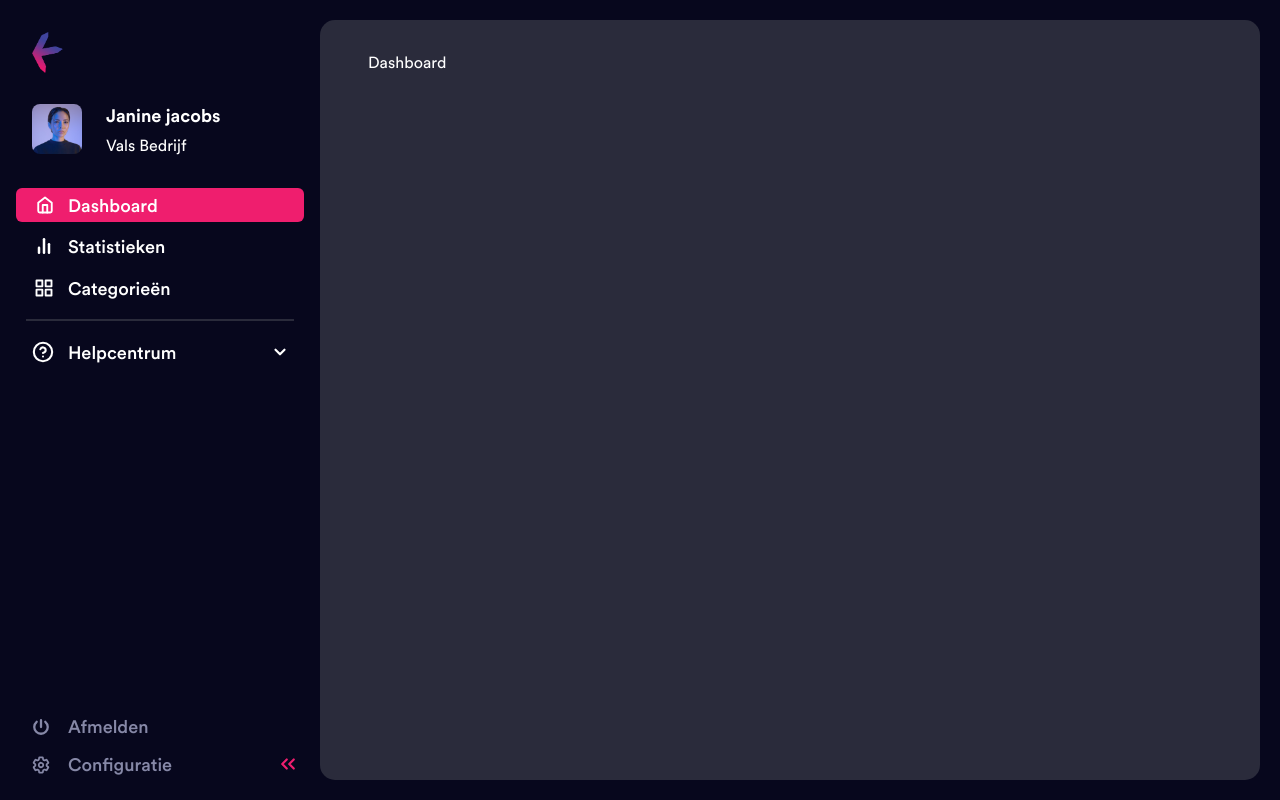
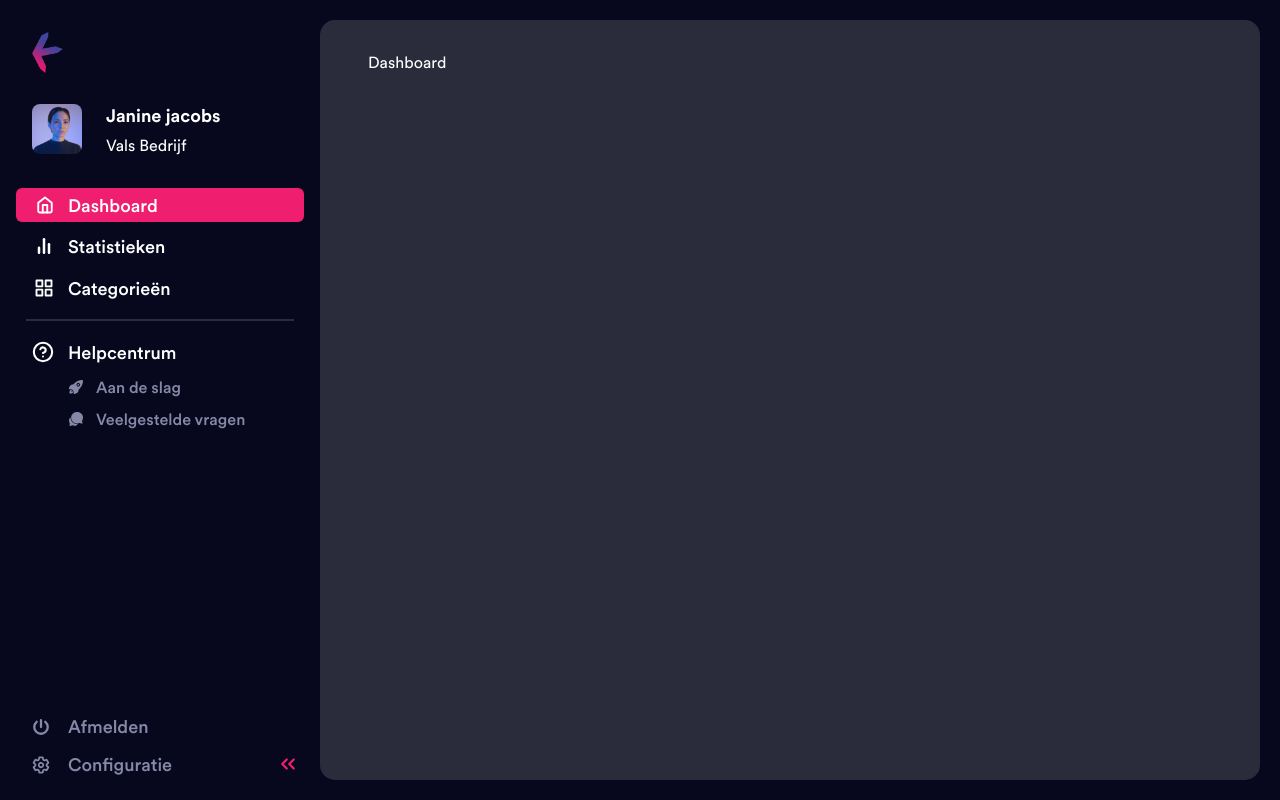
Before and after one commit to Tekst-ai/Frontend, a Next.js app: page / in a window 1280 px wide. Built offline with nearby package versions, Linux system fonts and the light colour scheme.

Commit message:
Subnavigation help

```diff
--- a/components/layout/HelpNavigation.tsx
+++ b/components/layout/HelpNavigation.tsx
@@ -2,7 +2,7 @@ import type { NextPage } from 'next'
 import Link from 'next/link';
 import styled from 'styled-components';
 import { FiHelpCircle } from 'react-icons/fi'
-import { IoChevronDownOutline } from 'react-icons/io5'
+import { IoChevronDownOutline, IoRocket, IoChatbubbles } from 'react-icons/io5'
 
 import { Colors } from '../../variables';
 import { useRouter } from 'next/router';
@@ -38,7 +38,7 @@ const Container = styled.div<HelpNavigationListProps>`
             opacity: ${(HelpNavigationListProps) => HelpNavigationListProps.isOpen ? "1" : "0"};
         }
 
-        svg:last-of-type {
+        /* svg:last-of-type {
             position: absolute;
             transition: all 0.3s ease-in-out;
             right: 0;
@@ -47,7 +47,7 @@ const Container = styled.div<HelpNavigationListProps>`
             path {
                 stroke-width: 70px;
             }
-        }
+        } */
     }
 `
 
@@ -65,6 +65,42 @@ const LinkText = styled.a<LinkTextProps>`
     }
 `
 
+interface SubNavigationProps {
+    isOpen: boolean,
+    accent: any,
+    theme: any
+}
+
+const SubNavigation = styled.ul<SubNavigationProps>`
+    margin-top: 1rem;
+    margin-left: ${({ isOpen }) => isOpen ? "2.25rem" : "0"};
+    opacity: ${({ isOpen }) => isOpen ? "1" : "0"};
+    transition: all 0.2s ease-in-out;
+    position: absolute;
+    width: 100%;
+
+    li {
+        a {
+            span {
+                font-size: 1rem;
+                left: 1.75rem;
+            }
+        }
+
+        &:first-of-type {
+            margin-bottom: 1rem;
+        }
+    }
+`
+
+const LinkTextAlt = styled(LinkText)`
+    color: ${({ pathName, href }) => pathName === href ? ({ accent }) => accent.color : pathName.includes("/help-center") ? ({ theme }) => theme.text : ({ theme }) => theme.textSec};
+
+    &:hover {
+        color: ${({ pathName, href }) => pathName === href ? ({ accent }) => accent.color : pathName.includes("/help-center") ? ({ accent }) => accent.color : ({ theme }) => theme.text};
+    }
+`
+
 const HelpNavigation: NextPage<HelpNavigationProps> = ({ isOpen }) => {
     const router = useRouter();
     const accent = useAccent((s: any) => s.accent);
@@ -78,9 +114,32 @@ const HelpNavigation: NextPage<HelpNavigationProps> = ({ isOpen }) => {
 
                     <span>Helpcentrum</span>
 
-                    <IoChevronDownOutline fontSize={16}/>
+                    {/* <IoChevronDownOutline fontSize={16}/> */}
                 </LinkText>
+
             </Link>
+
+            <SubNavigation isOpen={isOpen} theme={themes[theme]} accent={accentColors[accent as keyof typeof accentColors]}>
+                <li>
+                    <Link href={"/help-center/getting-started"} passHref>
+                        <LinkTextAlt pathName={router.pathname} theme={themes[theme]} accent={accentColors[accent as keyof typeof accentColors]}>
+                            <IoRocket fontSize={16} strokeWidth={2.25}/>
+
+                            <span>Aan de slag</span>
+                        </LinkTextAlt>
+                    </Link>
+                </li>
+
+                <li>
+                    <Link href={"/help-center/faq"} passHref>
+                        <LinkTextAlt pathName={router.pathname} theme={themes[theme]} accent={accentColors[accent as keyof typeof accentColors]}>
+                            <IoChatbubbles fontSize={16} strokeWidth={2.25}/>
+
+                            <span>Veelgestelde vragen</span>
+                        </LinkTextAlt>
+                    </Link>
+                </li>
+            </SubNavigation>
         </Container>
     )
 }
```
